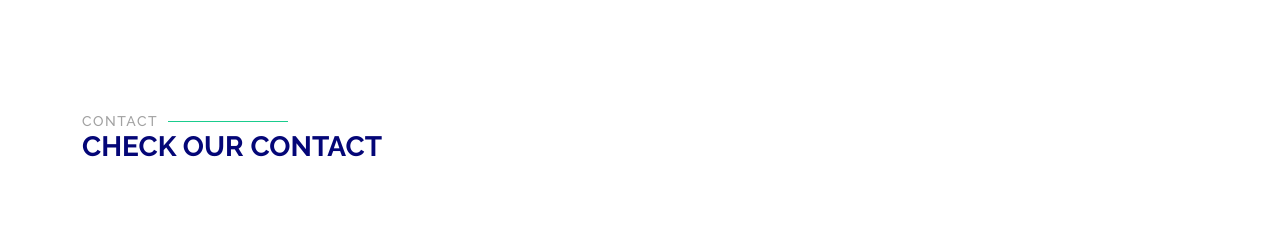
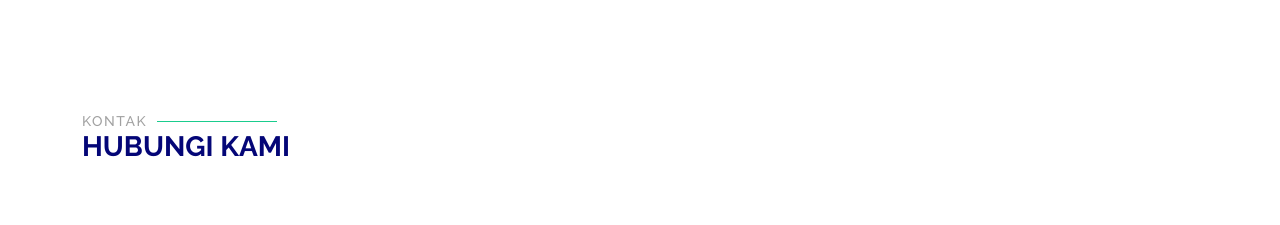
Before and after one commit to azkatrans/azkatrans.github.io, a plain HTML site: page index.html in a window 1280 px wide. Shown: the part 7268-7493 px from the top of the page. Drawn offline with Linux system fonts and the light colour scheme.

```diff
--- a/index.html
+++ b/index.html
@@ -663,8 +663,8 @@
 
       <!-- Section Title -->
       <div class="container section-title" data-aos="fade-up">
-        <h2>Contact</h2>
-        <div><span>Check Our</span> <span class="description-title">Contact</span></div>
+        <h2>Kontak</h2>
+        <div><span>Hubungi</span> <span class="description-title">Kami</span></div>
       </div><!-- End Section Title -->
 
       <div class="container" data-aos="fade" data-aos-delay="100">
```
